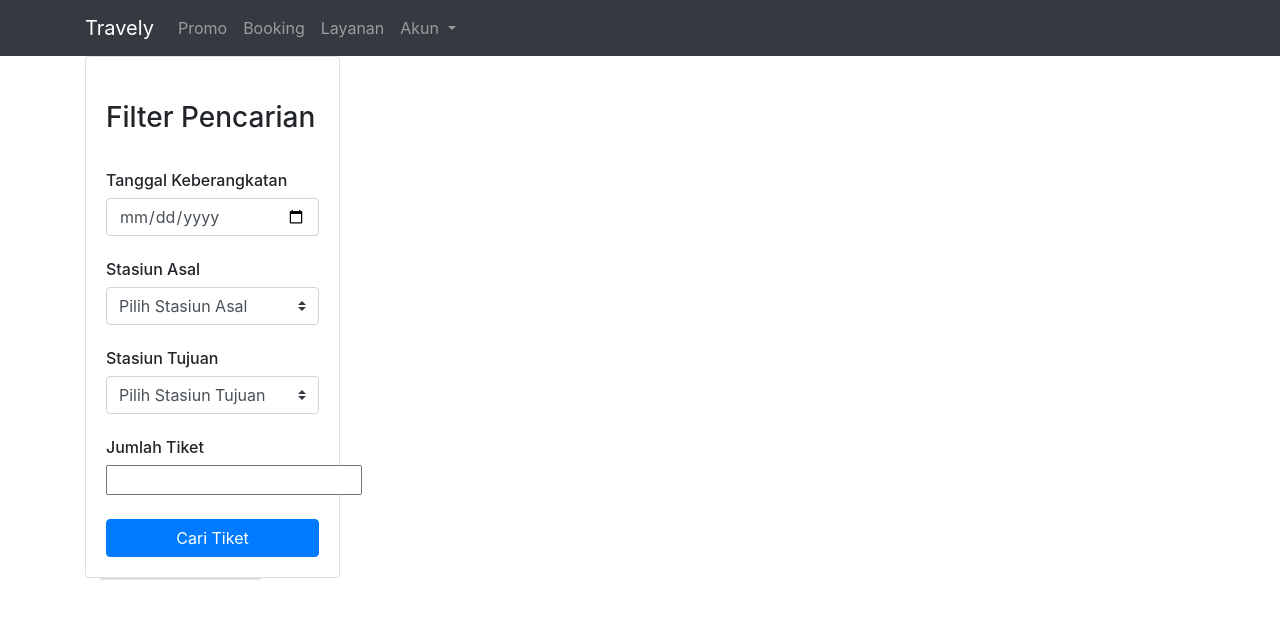
After one commit to zauqi09/tubes-impal-travely, a PHP site: page /views/schedule.html in a window 1280 px wide. The commit adds this page. Shown: the top 619 px of the page. Run offline with PHP 8.4, Linux system fonts and the light colour scheme.

Commit message:
update ui

```diff
--- a/app/index.php
+++ b/app/index.php
@@ -32,6 +32,10 @@ $klein->respond('GET', '/register', function ($request, $response, $service) {
     $service->render('views/register.html');
 });
 
+$klein->respond('GET', '/schedule', function ($request, $response, $service) {
+    $service->render('views/schedule.html');
+});
+
 // Route namespaces
 $klein->with('/admin', function () use ($klein) {
     $klein->respond('GET', '/refund', function ($request, $response, $service) {
--- /dev/null
+++ b/app/views/schedule.html
@@ -0,0 +1,95 @@
+<!DOCTYPE html>
+<html lang="en">
+<head>
+  <meta charset="UTF-8">
+  <meta name="viewport" content="width=device-width, initial-scale=1.0">
+  <meta http-equiv="X-UA-Compatible" content="ie=edge">
+  <link rel="stylesheet" href="../public/css/bootstrap.min.css">
+  <title>Home</title>
+</head>
+<body>
+<section id="nav">
+    <nav class="navbar navbar-expand-lg navbar-dark bg-dark">
+        <div class="container">
+            <a class="navbar-brand" href="/">Travely</a>
+            <button class="navbar-toggler" type="button" data-toggle="collapse" data-target="#navbarSupportedContent" aria-controls="navbarSupportedContent" aria-expanded="false" aria-label="Toggle navigation">
+                <span class="navbar-toggler-icon"></span>
+            </button>
+
+            <div class="collapse navbar-collapse" id="navbarSupportedContent">
+                <ul class="navbar-nav mr-auto">
+                    <li class="nav-item">
+                        <a class="nav-link" href="#">Promo</a>
+                    </li>
+                    <li class="nav-item">
+                        <a class="nav-link" href="#">Booking</a>
+                    </li>
+                    <li class="nav-item">
+                        <a class="nav-link" href="#">Layanan</a>
+                    </li>
+                    <li class="nav-item dropdown">
+                        <a class="nav-link dropdown-toggle" href="#" id="navbarDropdown" role="button" data-toggle="dropdown" aria-haspopup="true" aria-expanded="false">
+                            Akun
+                        </a>
+                        <div class="dropdown-menu" aria-labelledby="navbarDropdown">
+                            <a class="dropdown-item" href="/login">Login</a>
+                            <a class="dropdown-item" href="/register">Daftar</a>
+                        </div>
+                    </li>
+                </ul>
+            </div>
+        </div>
+    </nav>
+</section>
+<section id="content">
+    <div class="container">
+        <div class="row">
+            <div class="col-3">
+                <div class="card">
+                    <div class="card-body mt-4">
+                        <h3 class="card-title">Filter Pencarian</h5>
+                        <br>
+                        <div class="row">
+                            <div class="col">
+                                <h6>Tanggal Keberangkatan</h6>
+                                <input type="date" class="form-control">
+                                <br>
+                                <h6>Stasiun Asal</h6>
+                                <select class="custom-select">
+                                    <option selected>Pilih Stasiun Asal</option>
+                                    <option value="1">One</option>
+                                    <option value="2">Two</option>
+                                    <option value="3">Three</option>
+                                </select>
+                                <br>
+                                <br>
+                                <h6>Stasiun Tujuan</h6>
+                                <select class="custom-select">
+                                    <option selected>Pilih Stasiun Tujuan</option>
+                                    <option value="1">One</option>
+                                    <option value="2">Two</option>
+                                    <option value="3">Three</option>
+                                </select>
+                                <br>
+                                <br>
+                                <h6>Jumlah Tiket</h6>
+                                <input type="text">
+                            </div>
+                        </div>
+                        <br>
+                        <button type="submit" class="btn btn-primary btn-block">Cari Tiket</button>
+                    </div>
+                </div>
+            <div class="col-9">
+                <div class="card">
+
+                </div>
+            </div>
+        </div>
+    </div>
+  </section>
+  <script src="../public/js/jquery-3.3.1.slim.min.js"></script>
+  <script src="../public/js/popper.min.js"></script>
+  <script src="../public/js/bootstrap.min.js"></script>
+</body>
+</html>
```
Also changed, not shown: app/views/index.html (+7 -8 lines), 1 other file.
